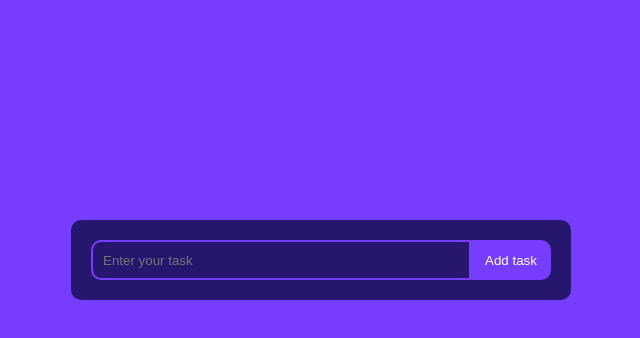
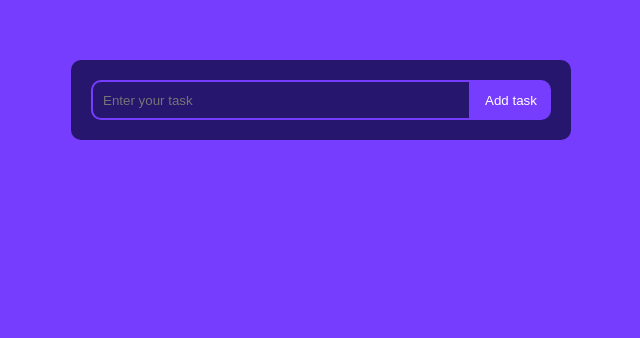
Before and after one commit to easuck/todo-list, a React (Vite) app: page / in a window 1280 px wide. Shown: the part 140-478 px from the top of the page, without its empty margins (319-959 px from the left). Built offline with nearby package versions, Linux system fonts and the light colour scheme.

Commit message:
[*] Fixes when adding task

```diff
--- a/src/assets/components/form/taskForm.module.css
+++ b/src/assets/components/form/taskForm.module.css
@@ -1,14 +1,3 @@
-.todoForm{
-    width: 500px;
-    padding: 20px 20px;
-    display: flex;
-    flex-direction: column;
-    justify-content: center;
-    gap: 40px;
-    border-radius: 10px;
-    background: var(--secondary-color);
-    border: none;
-}
 .input{
     border: 2px solid var(--primary-color);
     height: 40px;
--- a/src/assets/components/form/taskForm.tsx
+++ b/src/assets/components/form/taskForm.tsx
@@ -1,6 +1,5 @@
 import styles from './taskForm.module.css';
 import {FC, useState} from 'react';
-import Task from "../task/task.tsx";
 
 const TaskForm : FC<{addTask: (task: string) => any}> = ({addTask}) => {
     const [taskText, setTaskText] = useState("");
@@ -12,7 +11,7 @@ const TaskForm : FC<{addTask: (task: string) => any}> = ({addTask}) => {
     }
 
     return (
-        <form className={styles.todoForm} onSubmit={handleSubmit}>
+        <form onSubmit={handleSubmit}>
             <div className={styles.inputWrapper}>
                 <input className={styles.input} type="text" placeholder="Enter your task" value={taskText}
                 onChange={(e =>{
--- /dev/null
+++ b/src/assets/components/formWrapper/formWrapper.module.css
@@ -0,0 +1,12 @@
+.formWrapper{
+    margin-top: 25vh;
+    width: 500px;
+    padding: 20px 20px;
+    display: flex;
+    flex-direction: column;
+    justify-content: center;
+    gap: 40px;
+    border-radius: 10px;
+    background: var(--secondary-color);
+    border: none;
+}
--- a/src/assets/components/formWrapper.tsx
+++ b/src/assets/components/formWrapper/formWrapper.tsx
@@ -1,6 +1,7 @@
-import TaskForm from "./form/taskForm.tsx";
+import TaskForm from "../form/taskForm.tsx";
 import {useState} from "react";
-import Task from "./task/task.tsx";
+import Task from "../task/task.tsx";
+import styles from './formWrapper.module.css'
 
 const FormWrapper = () => {
     const [tasks, setTasks] = useState<string[]>([]);
@@ -10,7 +11,7 @@ const FormWrapper = () => {
     }
 
     return (
-        <div>
+        <div className={styles.formWrapper}>
             <TaskForm addTask={addTask}/>
             {tasks.map((text, index) =>(
                 <Task task={text} key={index}/>
--- a/src/index.css
+++ b/src/index.css
@@ -2,13 +2,12 @@
     margin: 0;
     box-sizing: border-box;
 }
-body{
+body{ /*не нужно было в body это писать, это биг мистейк*/
     width: 100%;
     height: 100vh;
     display: flex;
     justify-content: center;
-    align-items: center;
-    gap: 40px;
+    align-items: flex-start;
     background: var(--primary-color);
 }
 :root{
--- a/src/main.tsx
+++ b/src/main.tsx
@@ -1,7 +1,7 @@
 import React from 'react'
 import ReactDOM from 'react-dom/client'
 import './index.css'
-import FormWrapper from "./assets/components/formWrapper.tsx";
+import FormWrapper from "./assets/components/formWrapper/formWrapper.tsx";
 
 ReactDOM.createRoot(document.getElementById('root')!).render(
   <React.StrictMode>
```
